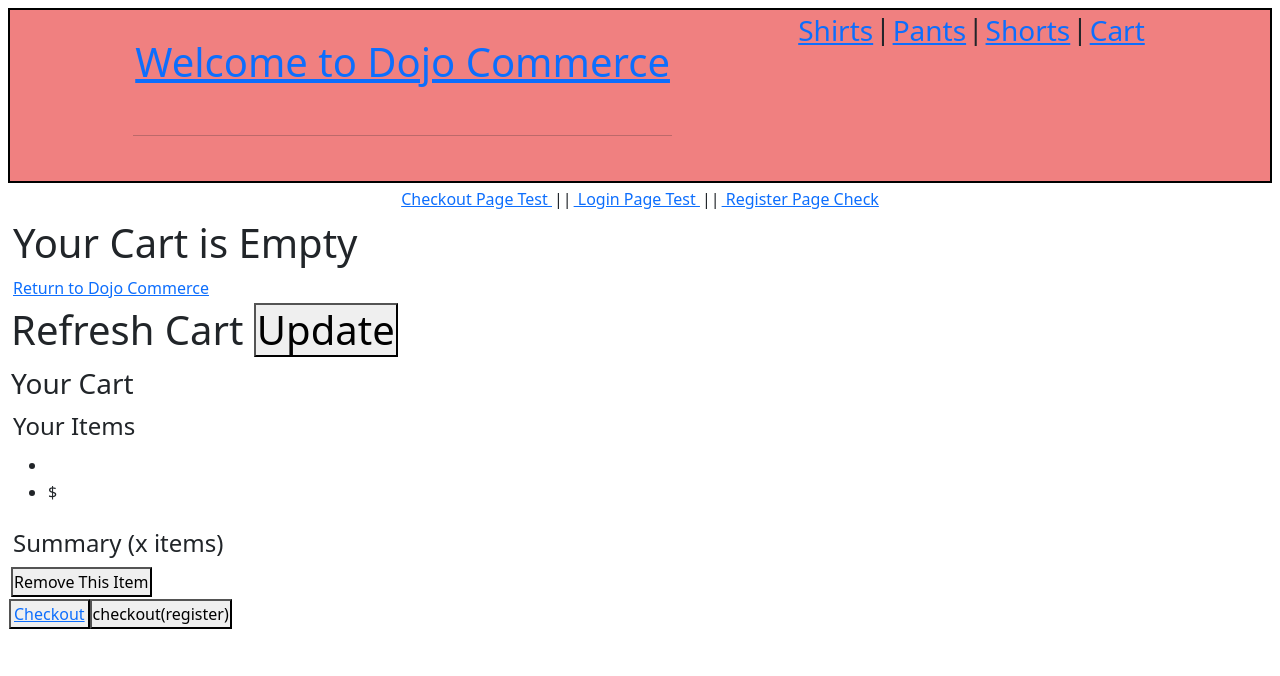
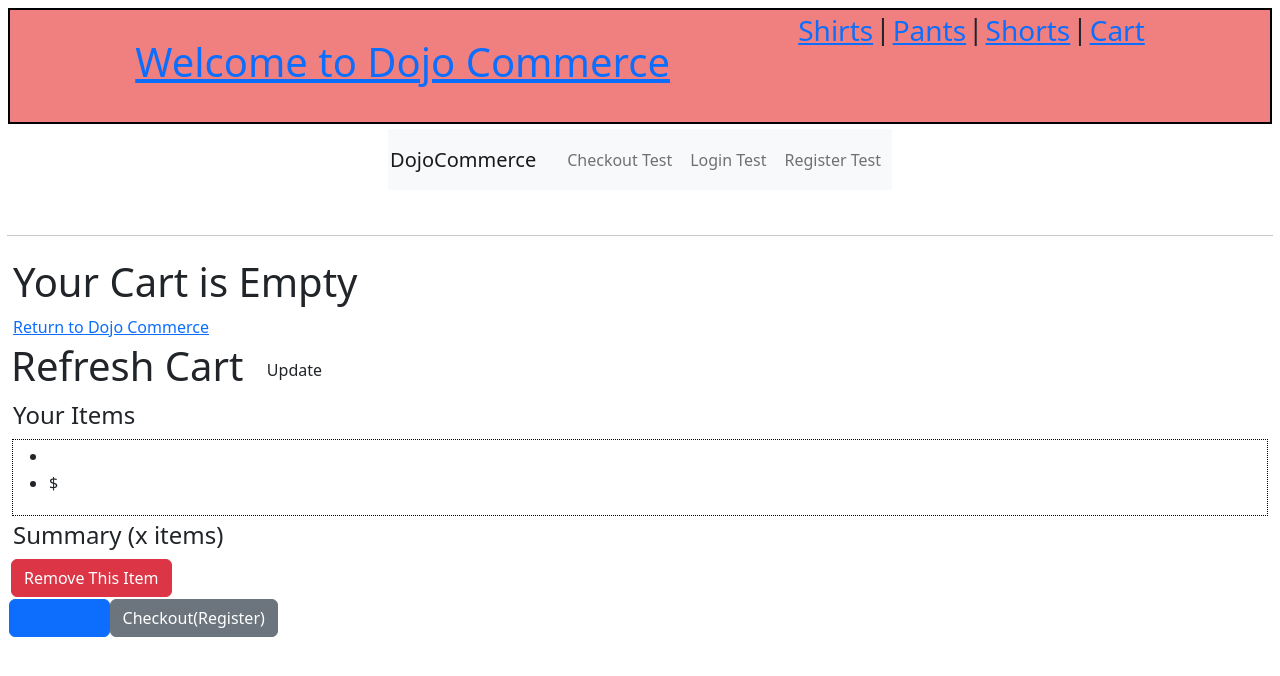
Before and after one commit to codesbyshrey/CodingDojoCommerce, a React (Create React App) app in the folder dojocommerce/: page /test/cart in a window 1280 px wide. Shown: the top 676 px of the page. Built offline with nearby package versions, Linux system fonts and the light colour scheme; no server answers; the HTML template or start-up script is replaced by a standard one.

Commit message:
neatness

```diff
--- a/dojocommerce/package.json
+++ b/dojocommerce/package.json
@@ -16,6 +16,7 @@
     "react": "^18.2.0",
     "react-bootstrap": "^2.7.2",
     "react-dom": "^18.2.0",
+    "react-router-bootstrap": "^0.26.2",
     "react-router-dom": "^6.9.0",
     "react-scripts": "5.0.1",
     "web-vitals": "^2.1.4"
--- a/dojocommerce/src/App.css
+++ b/dojocommerce/src/App.css
@@ -15,6 +15,8 @@
   display: flex;
   flex: wrap;
   text-align: right;
+  text-decoration: none;
+  justify-content: space-evenly;
 }
 
 .testpages {
@@ -22,4 +24,6 @@
   padding: 2px;
   text-align:center;
   justify-content: space-evenly;
+  display: flex;
+  flex: wrap;
 }
--- a/dojocommerce/src/App.js
+++ b/dojocommerce/src/App.js
@@ -11,15 +11,16 @@ import Cart from './views/Cart'
 import DisplayPants from './views/DisplayPants';
 import DisplayShirt from './views/DisplayShirt';
 import DisplayShort from './views/DisplayShort';
+import {Navbar, Nav} from 'react-bootstrap'
+import {LinkContainer} from 'react-router-bootstrap'
 
 function App() {
   return (
     <div>
-      <div className="wireframe">
+      <header className="wireframe">
+
         <div>
           <Link to="/"> <h1> Welcome to Dojo Commerce </h1> </Link>
-          <hr />
-          <br />
         </div>
         <h3 className="wireframelink">
           <Link to="/test/shirt"> Shirts </Link>|
@@ -27,14 +28,30 @@ function App() {
           <Link to="/test/short">Shorts </Link>|
           <Link to='/test/cart'> Cart </Link>
         </h3>
-      </div>
+      </header>
 
       <div className="testpages">
-        <Link to="test/checkout"> Checkout Page Test </Link> ||
-        <Link to="/test/login"> Login Page Test </Link> ||
-        <Link to="/test/register"> Register Page Check</Link>
-
+      <Navbar bg="light" expand="lg">
+          <LinkContainer to="/">
+            <Navbar.Brand> DojoCommerce </Navbar.Brand>
+          </LinkContainer>
+          <Navbar.Toggle aria-controls="basic-navbar-nav" />
+          <Navbar.Collapse id="basic-navbar-nav" />
+          <Nav className="mr-auto">
+            <LinkContainer to="/test/checkout">
+              <Nav.Link> Checkout Test </Nav.Link>
+            </LinkContainer>
+            <LinkContainer to="/test/login">
+              <Nav.Link> Login Test </Nav.Link>
+            </LinkContainer>
+            <LinkContainer to="/test/register">
+              <Nav.Link> Register Test </Nav.Link>
+            </LinkContainer>
+          </Nav>
+        </Navbar>
       </div>
+      <br/>
+      <hr/>
 
       <Routes>
         <Route path="/" element={<HomePage />} />
--- a/dojocommerce/src/index.css
+++ b/dojocommerce/src/index.css
@@ -53,9 +53,35 @@ code {
 .featuredItem {
   display: flex;
   flex-direction: row;
+  border: 1px dotted black;
 }
 .cart {
   border: 3px solid lightgreen;
   background-color: lightblue;
   width: 300px;
+  align-items: right;
+  margin-left: 10px;
 }
+
+footer a {
+  text-align: center;
+  justify-content: space-evenly;
+  text-decoration: none;
+  font-style: bold;
+
+}
+
+.wireframe Link {
+  text-align: center;
+  font-style: bold;
+  text-decoration: none;
+}
+
+.registrationform {
+  display: flex;
+  flex: wrap;
+  margin: 5px;
+  padding: 5px;
+  text-align: center;
+  justify-content: center;
+}
--- a/dojocommerce/src/views/Cart.jsx
+++ b/dojocommerce/src/views/Cart.jsx
@@ -47,8 +47,7 @@ const Cart = () => {
         <div className="cartContainer">
             <EmptyCart/>
 
-            <h1> Refresh Cart <button type="button" onClick={updateCart}> Update </button>  </h1>
-            <h3> Your Cart </h3>
+            <h1> Refresh Cart <button className="btn" type="button" onClick={updateCart}> Update </button>  </h1>
             <div className="cartProducts">
                 <h4> Your Items </h4>
                 <div className='featuredItem'>
@@ -60,10 +59,10 @@ const Cart = () => {
             </div>
             <div className="orderSummary">
                 <h4> Summary (x items) </h4>
-                <button type="button" onClick={removeItem}> Remove This Item </button>
+                <button className="btn btn-danger" type="button" onClick={removeItem}> Remove This Item </button>
             </div>
-            <button type="submit"> <Link to="/test/checkout"> Checkout </Link> </button>
-            <button type="submit" onClick={checkoutHandler}> checkout(register) </button>
+            <button href="/test/checkout" className="btn btn-primary" type="submit"> <Link to="/test/checkout"> Checkout </Link> </button>
+            <button className="btn btn-secondary" type="submit" onClick={checkoutHandler}> Checkout(Register) </button>
         </div>
     )
 }
--- a/dojocommerce/src/views/DisplayPants.jsx
+++ b/dojocommerce/src/views/DisplayPants.jsx
@@ -10,9 +10,10 @@ const DisplayPants = () => {
         axios.get(`http://localhost:8000/api/product`)
             .then(response => {
                 const allProduct = response.data
-                const categoryProducts = allProduct.filter(item => item.category === "pants")
+                const categoryProducts = allProduct.filter(item => item.category === "pants" || item.category === "pant")
                 console.log(categoryProducts)
                 setOneCategory(categoryProducts)
+                window.scrollTo(0,0)
             })
             .catch(err => {
                 console.log(err)
--- a/dojocommerce/src/views/DisplayShirt.jsx
+++ b/dojocommerce/src/views/DisplayShirt.jsx
@@ -10,9 +10,10 @@ const DisplayShirt = () => {
         axios.get(`http://localhost:8000/api/product`)
             .then(response => {
                 const allProduct = response.data
-                const categoryProducts = allProduct.filter(item => item.category === "shirt")
+                const categoryProducts = allProduct.filter(item => item.category === "shirt" || item.category === "shirts")
                 console.log(categoryProducts)
                 setOneCategory(categoryProducts)
+                window.scrollTo(0,0)
             })
             .catch(err => {
                 console.log(err)
--- a/dojocommerce/src/views/DisplayShort.jsx
+++ b/dojocommerce/src/views/DisplayShort.jsx
@@ -10,9 +10,10 @@ const DisplayShort = () => {
         axios.get(`http://localhost:8000/api/product`)
             .then(response => {
                 const allProduct = response.data
-                const categoryProducts = allProduct.filter(item => item.category === "short")
+                const categoryProducts = allProduct.filter(item => item.category === "short" || item.category === "shorts")
                 console.log(categoryProducts)
                 setOneCategory(categoryProducts)
+                window.scrollTo(0,0)
             })
             .catch(err => {
                 console.log(err)
--- a/dojocommerce/src/views/HomePage.jsx
+++ b/dojocommerce/src/views/HomePage.jsx
@@ -3,6 +3,7 @@ import { Link } from 'react-router-dom'
 import axios from 'axios'
 import { Container, Grid, Card, CardContent, Typography, CardMedia, CardActions } from '@mui/material'
 import CartPage from './CartPage'
+import { useNavigate } from 'react-router-dom'
 
 
 const HomePage = () => {
@@ -13,8 +14,12 @@ const HomePage = () => {
     const addToCart = (product) => {
         setCart([...cart, product])
         console.log(cart)
+        window.scrollTo(0,0)
+    }
 
-
+    const navigate = useNavigate();
+    const checkoutHandler = () => {
+        navigate('/test/register') //navigate back to home page for now
     }
 
     useEffect(() => {
@@ -40,10 +45,10 @@ const HomePage = () => {
                     <li>{randomProduct.description}</li>
                     <li>${randomProduct.price}</li>
                     <li>{randomProduct.category}</li>
-                    <Link to='/test/cart'> Add Product to Cart </Link>
+                    <button onClick={() => addToCart(randomProduct)}>Add Product to Cart</button>
                 </ul>
                 <div className='cart'>
-                    <h3>Cart content:</h3>
+                    <h3>Cart Content:</h3>
                     {
                         cart.map((eachProduct, idx) => (
                             <div key={idx}>
@@ -51,11 +56,16 @@ const HomePage = () => {
                                     {eachProduct.name}: ${eachProduct.price}
                                 </ol>
                             </div>
+
                         ))
                     }
-                    <h4>Total amount: {cart.price}</h4>
+                    <h4>Total Amount: {cart.price}</h4>
+                    <button className="btn btn-secondary" type="submit" onClick={checkoutHandler}> Checkout(Register) </button>
                 </div>
             </div>
+            <br/>
+            <hr/>
+            <br/>
             <div>
                 <h2 className='featuredMessage'> Products Available: </h2>
             </div>
@@ -84,7 +94,7 @@ const HomePage = () => {
                                                 ${eachProduct.price}
                                             </CardContent>
                                             <CardActions>
-                                                <Link to={`/test/cart`}>Go to cart</Link>
+                                                {/* <Link to={`/test/cart`}>Go to Cart</Link> */}
                                                 <button onClick={() => addToCart(eachProduct)}>Add Product to Cart</button>
                                             </CardActions>
                                         </Card>
@@ -94,6 +104,9 @@ const HomePage = () => {
                         ))
                     }
                 </Grid>
+                <hr/>
+                <br/>
+                <hr/>
                 <CartPage cart={cart} />
             </div>
         </ Container >
--- a/dojocommerce/src/views/Login.jsx
+++ b/dojocommerce/src/views/Login.jsx
@@ -24,7 +24,7 @@ const Login = () => {
   };
 
   return (
-    <div>
+    <div className="registrationform">
       <h1>Login</h1>
       <form onSubmit={handleSubmit}>
         <div>
@@ -35,7 +35,7 @@ const Login = () => {
           <label htmlFor="password">Password:</label>
           <input type="password" id="password" onChange={(e) => setPassword(e.target.value)} />
         </div>
-        <button type="submit">Login</button>
+        <button className="btn btn-success" type="submit">Login</button>
       </form>
     </div>
   );
--- a/dojocommerce/src/views/Register.jsx
+++ b/dojocommerce/src/views/Register.jsx
@@ -28,7 +28,7 @@ const Register = () => {
   };
 
   return (
-    <div>
+    <div className="registrationform">
       <h1>Registration</h1>
       <form onSubmit={handleSubmit}>
         <div>
@@ -51,7 +51,7 @@ const Register = () => {
           <label htmlFor="confirmPassword">Confirm Password:</label>
           <input type="password" id="confirmPassword" onChange={(e) => setConfirmPassword(e.target.value)} />
         </div>
-        <button type="submit">Register</button>
+        <button className="btn btn-primary" type="submit">Register</button>
       </form>
     </div>
   );
```
Also changed, not shown: dojocommerce/src/views/CartPage.jsx (+10 -0 lines), 1 other file (tests, documents, lock files or other folders).
